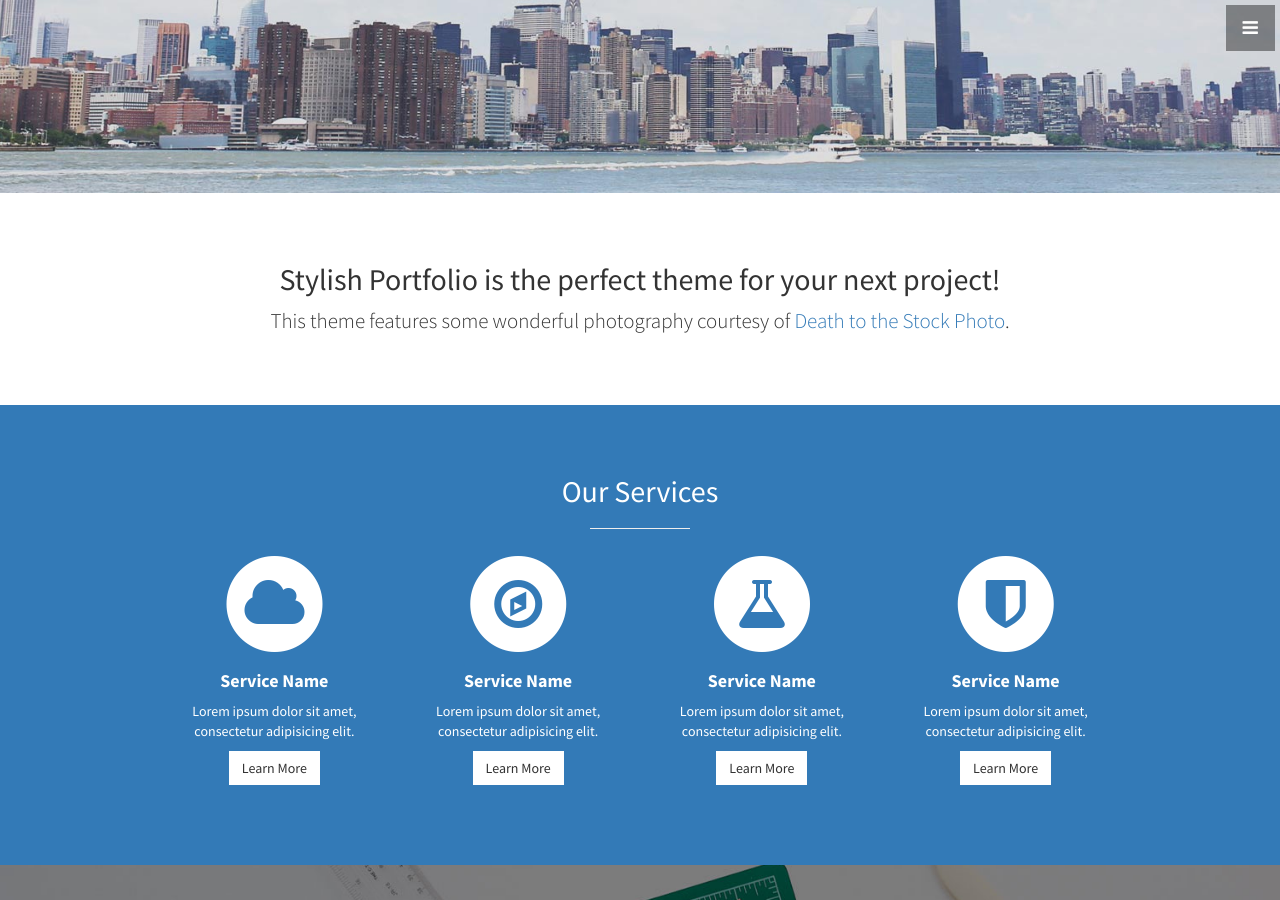
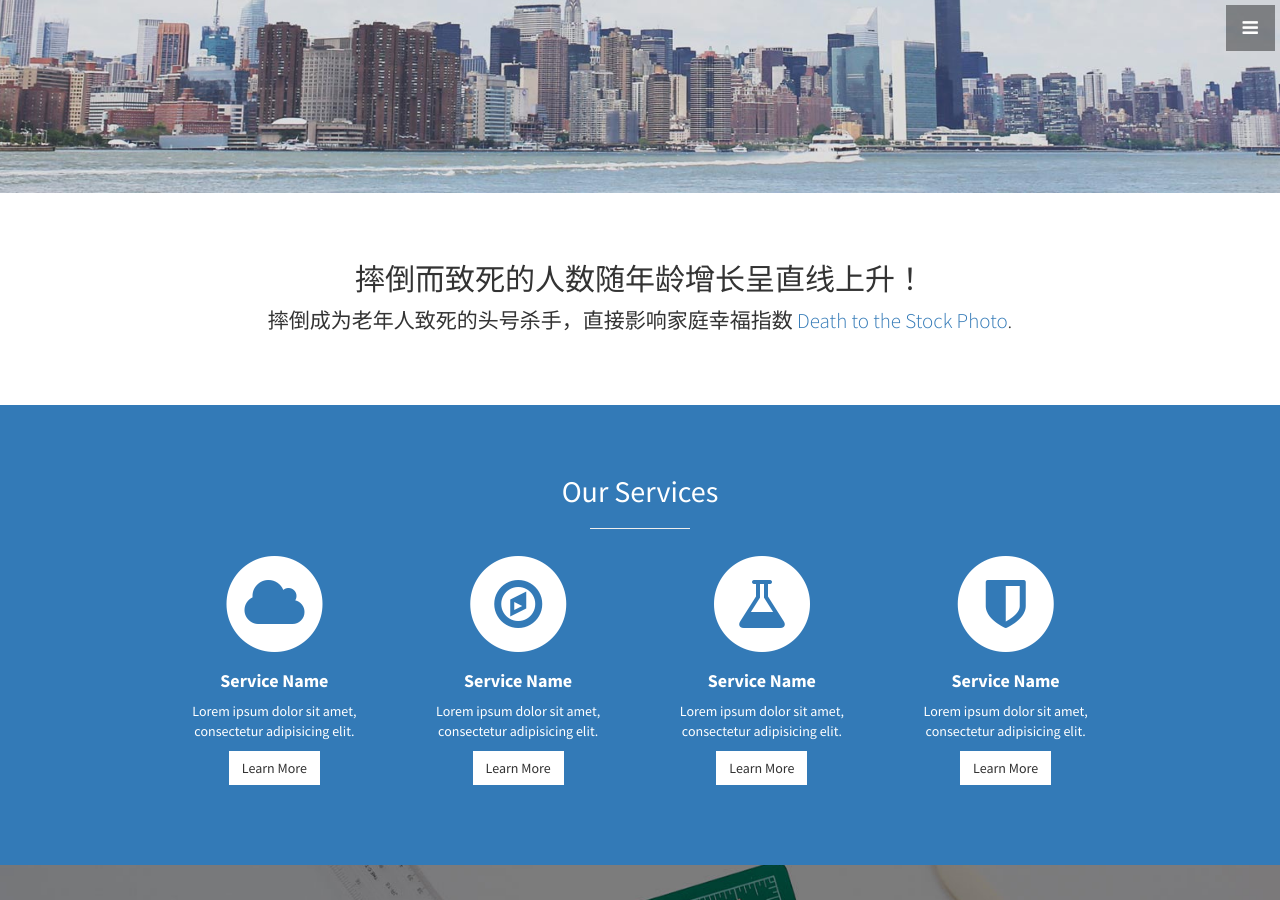
Before and after one commit to ProjectLambda9/ProjectLambda, a Jekyll site: the page built from index.html, in a window 1280 px wide and 900 px high, scrolled down 707 px. Built offline with Jekyll 4.4.1, drawn with Linux system fonts in a browser that asks for light colours.

Commit message:
Update about.html

```diff
--- a/_includes/about.html
+++ b/_includes/about.html
@@ -2,8 +2,8 @@
   <div class="container">
     <div class="row">
       <div class="col-lg-12 text-center">
-        <h2>Stylish Portfolio is the perfect theme for your next project!</h2>
-        <p class="lead">This theme features some wonderful photography courtesy of <a target="_blank" href="http://join.deathtothestockphoto.com/">Death to the Stock Photo</a>.</p>
+        <h2>摔倒而致死的人数随年龄增长呈直线上升！</h2>
+        <p class="lead">摔倒成为老年人致死的头号杀手，直接影响家庭幸福指数 <a target="_blank" href="http://join.deathtothestockphoto.com/">Death to the Stock Photo</a>.</p>
       </div>
     </div>
     <!-- /.row -->
```
